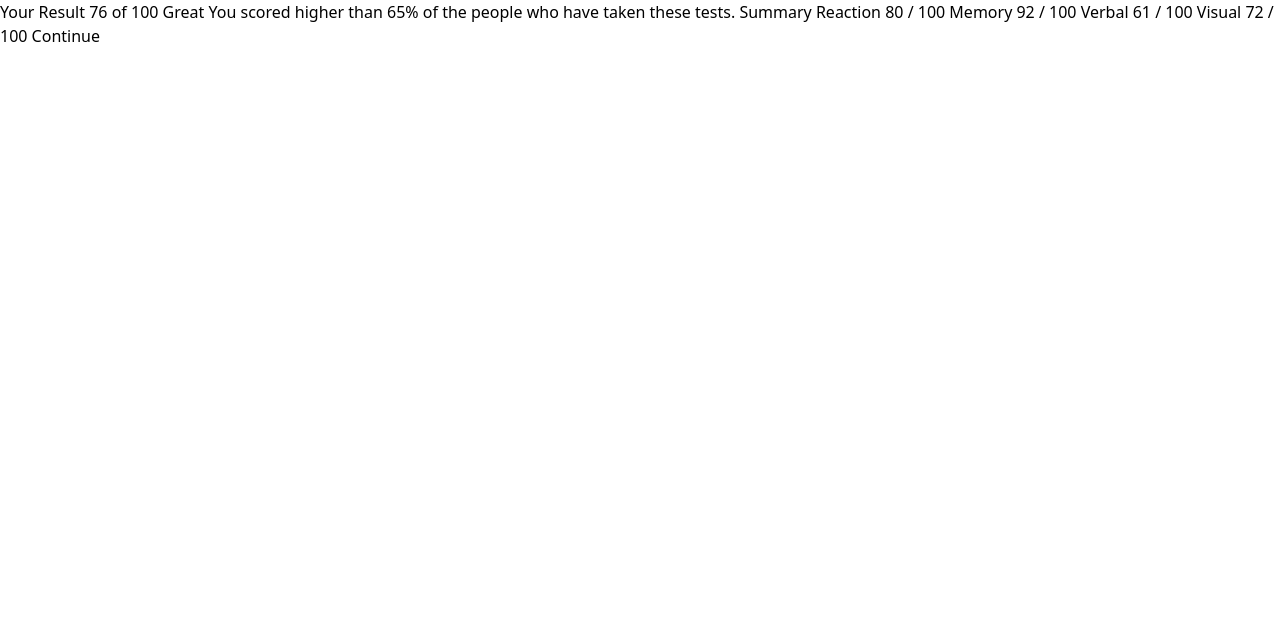
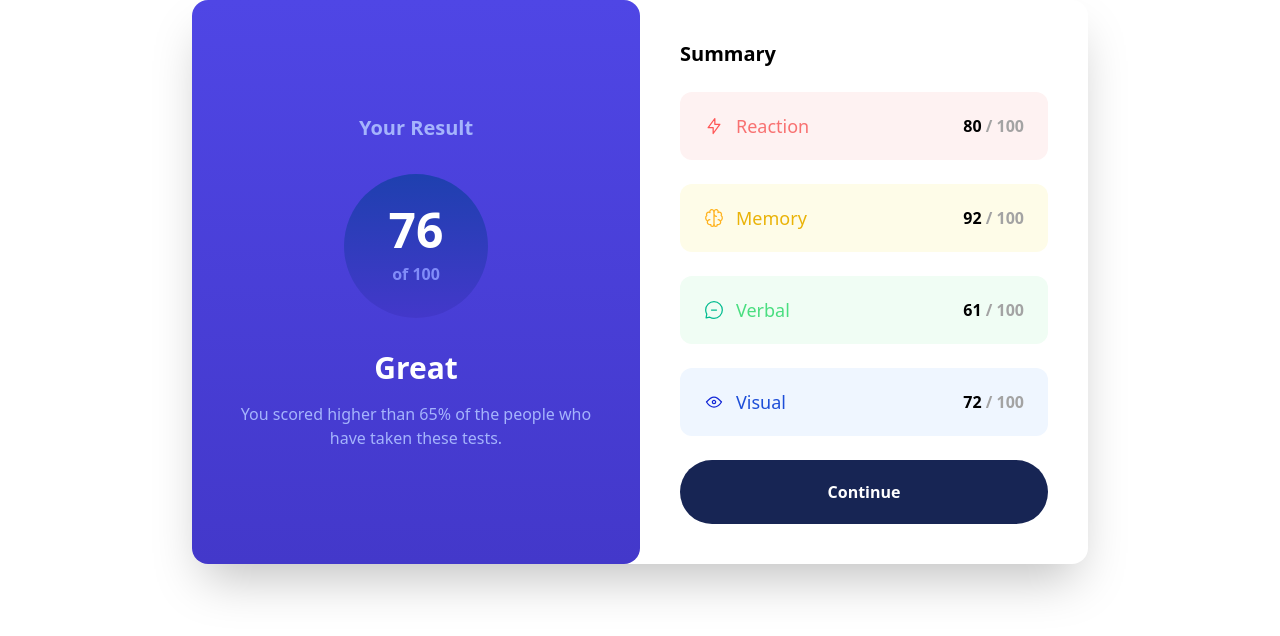
Before and after one commit to DSAW-2024-1/css-frameworks-felipeceu2115, a plain HTML site: page tailwindcss-workshop/index.html in a window 1280 px wide. Drawn offline with nearby package versions, Linux system fonts and the light colour scheme.

Commit message:
Trabajo Tailwind

```diff
--- a/tailwindcss-workshop/index.html
+++ b/tailwindcss-workshop/index.html
@@ -6,28 +6,101 @@
     <script src="https://cdn.tailwindcss.com"></script>
   </head>
   <body>
-    Your Result
-    76
-    of 100
+    <div class = "w-[90%] max-w-md mx-auto bg-white shadow-2xl md:flex md:rounded-2xl md:max-w-4xl">
 
-    Great
-    You scored higher than 65% of the people who have taken these tests.
+      <div class = "bg-gradient-to-b from-indigo-600 to-indigo-700 rounded-b-2xl p-10 text-white text-center md:rounded-2xl md:w-1/2 md:grid md:content-center" >
 
-    Summary
+        <p class = "text-xl font-bold text-indigo-300">Your Result</p>
+        <div class = "w-36 aspect-square bg-gradient-to-b from-blue-800 to-indigo-700 rounded-full mx-auto my-8 grid content-center">
 
-    Reaction
-    80 / 100
+          <p class = "text-5xl font-bold mb-2">76</p>
+          <p class = "font-bold text-indigo-400"> of 100</p>
 
-    Memory
-    92 / 100
+        </div>
+        <h3 class = "text-3xl mb-4 font-bold">  Great</h3>
+        <p class="text-indigo-300"> You scored higher than 65% of the people who have taken these tests.</p>
 
-    Verbal
-    61 / 100
+      </div>
 
-    Visual
-    72 / 100
+      <div class = "p-10 grid gap-6 md:w-1/2">
 
-    Continue
+        <h3 class="text-xl font-bold"> Summary</h3>
+
+        <div class="bg-red-50 rounded-xl flex py-5 px-6 items-center">
+
+          <img src="/assets/images/icon-reaction.svg">
+          <p class="ml-3 text-red-400 text-lg"> Reaction</p>
+          <p class="ml-auto font-bold">
+            80
+            <span class="text-neutral-400">/ 100</span>
+          </p>
+
+        </div>
+
+        <div class="bg-yellow-50 rounded-xl flex py-5 px-6 items-center">
+
+          <img src="/assets/images/icon-memory.svg">
+          <p class="ml-3 text-yellow-500 text-lg"> Memory</p>
+          <p class="ml-auto font-bold">
+            92
+            <span class="text-neutral-400">/ 100</span>
+          </p>
+
+        </div>
+
+        <div class="bg-green-50 rounded-xl flex py-5 px-6 items-center">
+
+          <img src="/assets/images/icon-verbal.svg">
+          <p class="ml-3 text-green-400 text-lg"> Verbal</p>
+          <p class="ml-auto font-bold">
+            61
+            <span class="text-neutral-400">/ 100</span>
+          </p>
+
+        </div>
+
+        <div class="bg-blue-50 rounded-xl flex py-5 px-6 items-center">
+
+          <img src="/assets/images/icon-visual.svg">
+          <p class="ml-3 text-blue-700 text-lg"> Visual</p>
+          <p class="ml-auto font-bold">
+            72
+            <span class="text-neutral-400">/ 100</span>
+          </p>
+
+        </div>
+
+        <div class="bg-blue-950 py-5 text-center text-white font-bold rounded-full">
+
+          Continue
+
+        </div>
+
+
+
+
+
+      </div>
+
+    </div>
+
+
+
+
+
+
+
+
+
+
+
+
+
+
+
+
+
+
 
   </body>
 </html>
```
Also changed, not shown: bootstrap-workshop/index.html (+7 -0 lines).
